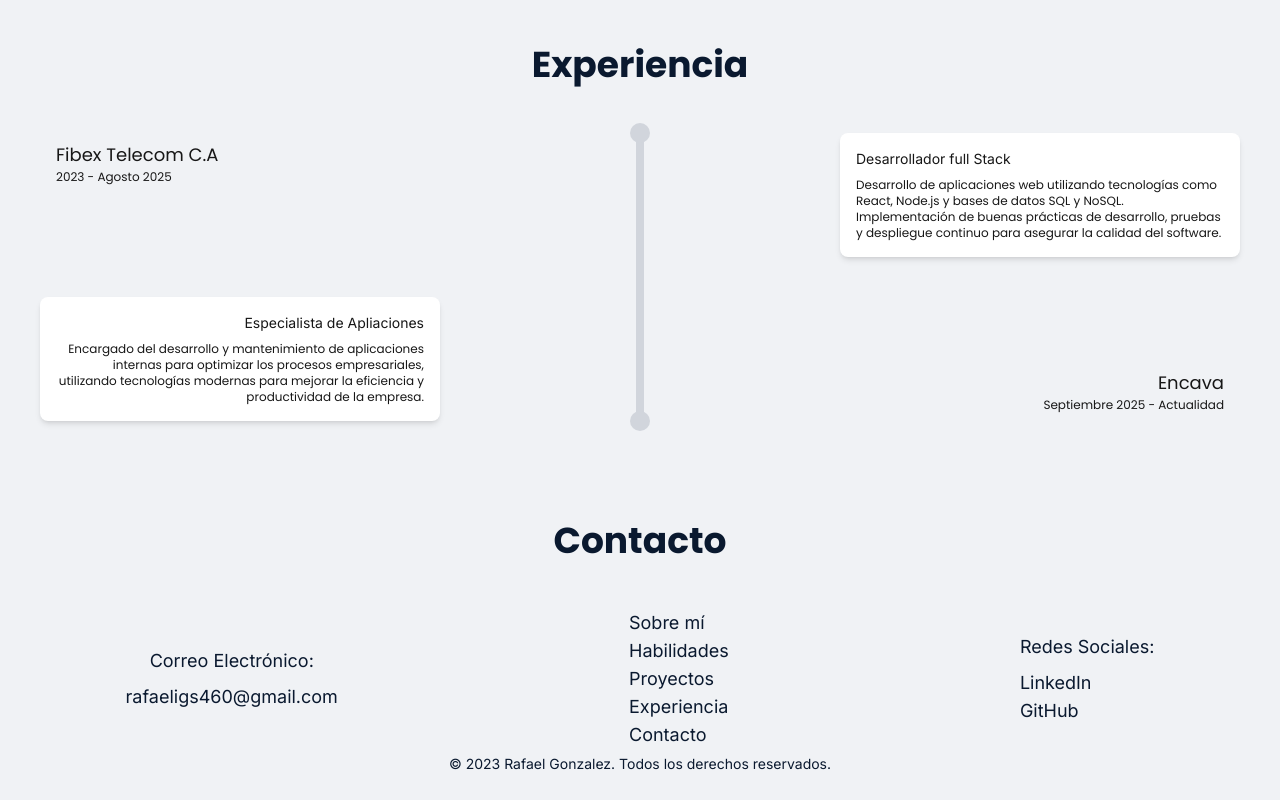
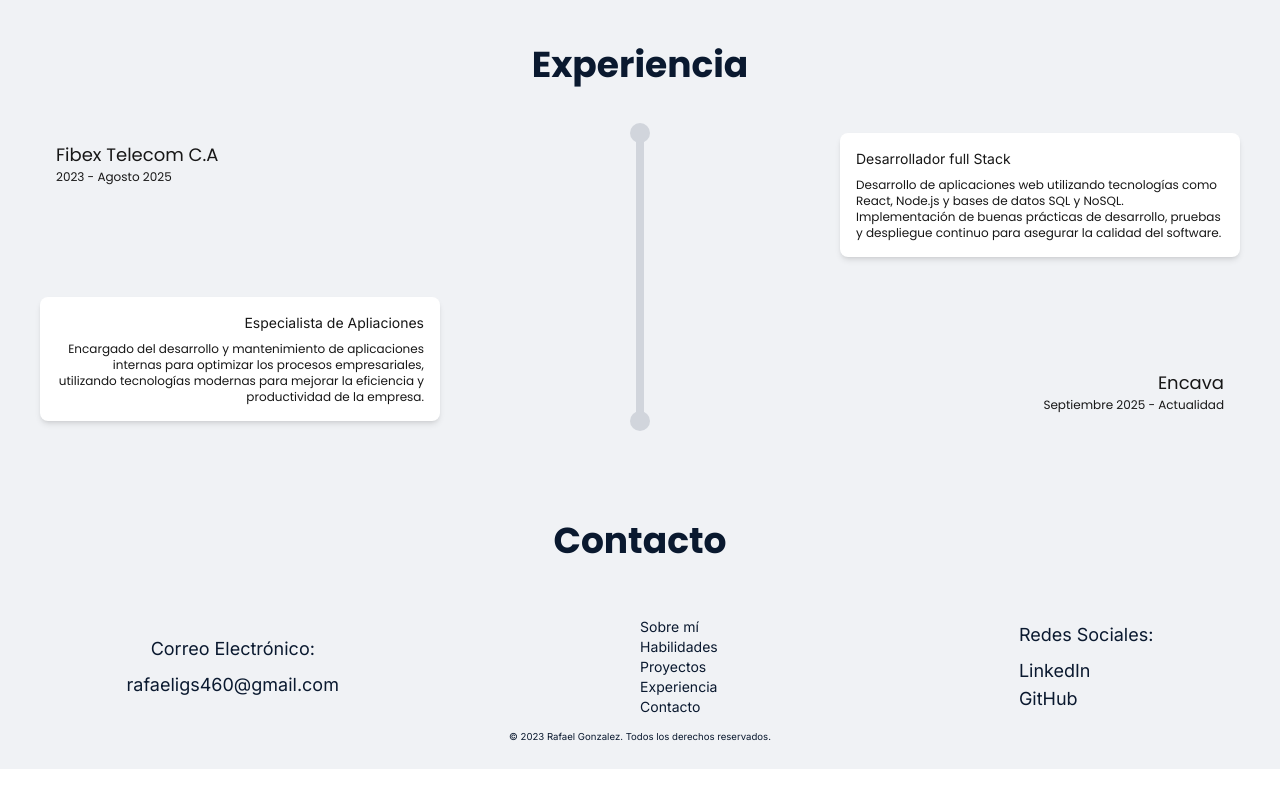
Before and after one commit to rafaeligs4/portfolio, a Next.js app: page / in a window 1280 px wide. Shown: the part 2457-3257 px from the top of the page. After the commit the page ends 3226 px from the top, so only its background shows below. Built offline with nearby package versions, Linux system fonts and the light colour scheme.

Commit message:
feat: disminucion de tamaño de letra de seccion de contacto

```diff
--- a/src/app/components/contact.tsx
+++ b/src/app/components/contact.tsx
@@ -3,19 +3,19 @@ export const ContactComponent = ()=>{
     return <>
         <section id="contact" className="py-5  bg-[#F0F2F5] dark:bg-[#0A192F]">
         <h2 className="text-3xl sm:text-4xl font-bold text-center text-[#0A192F] dark:text-[#E6F1FF] mb-12">Contacto</h2>
-        <div className="flex justify-around items-center flex-col sm:flex-row gap-10">
+        <div className=" flex justify-around items-center flex-col sm:flex-row gap-10">
             {/* Sección de contacto */}
             <div>
                 <p className="text-center text-lg text-[#0A192F] dark:text-[#E6F1FF] mb-2">Correo Electrónico:</p>
                 <a href="mailto:rafaeligs460@gmail.com" className="text-lg text-[#0A192F] dark:text-[#E6F1FF]">rafaeligs460@gmail.com</a>
             </div>
             {/* Seccion de navegacion */}
-            <div className="flex flex-col">
-                <a href="#about" className="text-lg text-[#0A192F] dark:text-[#E6F1FF]">Sobre mí</a>
-                <a href="#skills" className="text-lg text-[#0A192F] dark:text-[#E6F1FF]">Habilidades</a>
-                <a href="#projects" className="text-lg text-[#0A192F] dark:text-[#E6F1FF]">Proyectos</a>
-                <a href="#experience" className="text-lg text-[#0A192F] dark:text-[#E6F1FF]">Experiencia</a>
-                <a href="#contact" className="text-lg text-[#0A192F] dark:text-[#E6F1FF]">Contacto</a>
+            <div className="p-2 flex flex-col">
+                <a href="#about" className="text-sm text-[#0A192F] dark:text-[#E6F1FF]">Sobre mí</a>
+                <a href="#skills" className="text-sm text-[#0A192F] dark:text-[#E6F1FF]">Habilidades</a>
+                <a href="#projects" className="text-sm text-[#0A192F] dark:text-[#E6F1FF]">Proyectos</a>
+                <a href="#experience" className="text-sm text-[#0A192F] dark:text-[#E6F1FF]">Experiencia</a>
+                <a href="#contact" className="text-sm text-[#0A192F] dark:text-[#E6F1FF]">Contacto</a>
             </div>
             {/* Sección de redes sociales */}
             <div className="flex flex-col">
@@ -26,7 +26,7 @@ export const ContactComponent = ()=>{
         </div>
         <div className="p-1">
             {/* Seccion de copyright */}
-            <p className="text-center text-[#0A192F] dark:text-[#E6F1FF] text-sm leading-relaxed">
+            <p className="text-center text-[#0A192F] dark:text-[#E6F1FF] text-[0.6rem] leading-relaxed">
                 © 2023 Rafael Gonzalez. Todos los derechos reservados.
             </p>
         </div>
```
